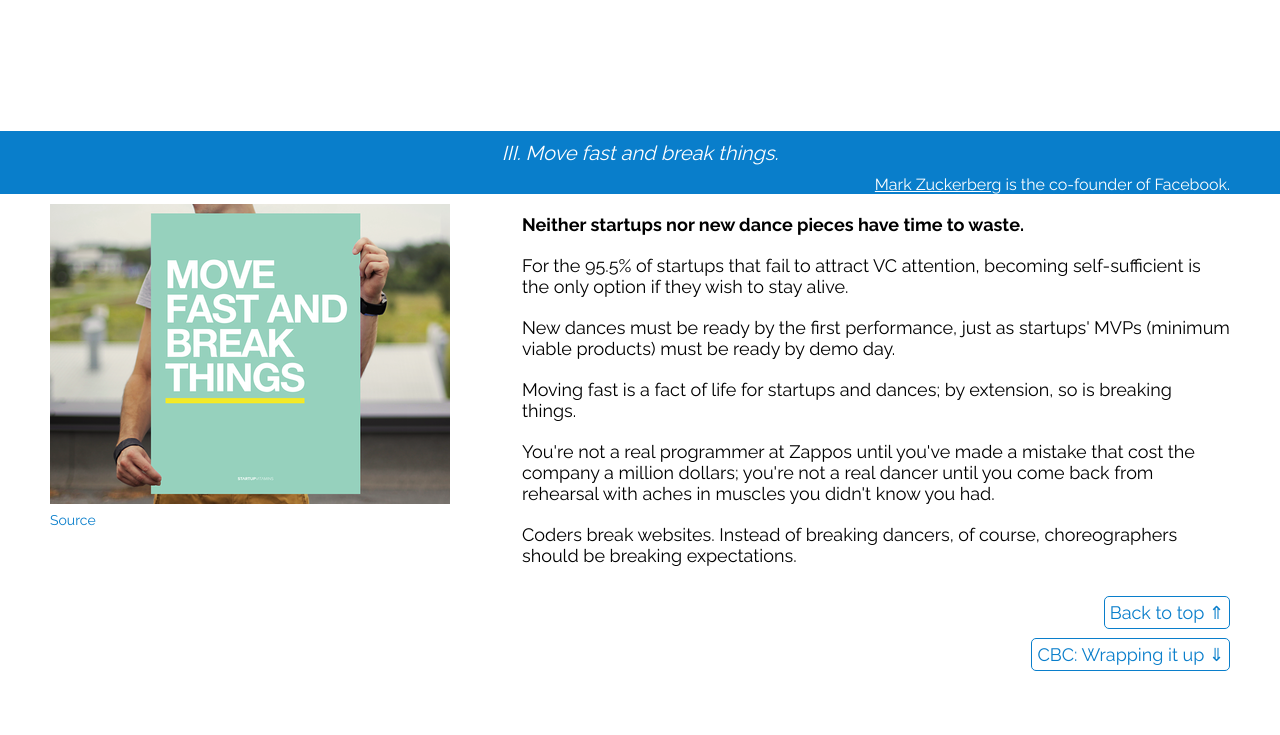
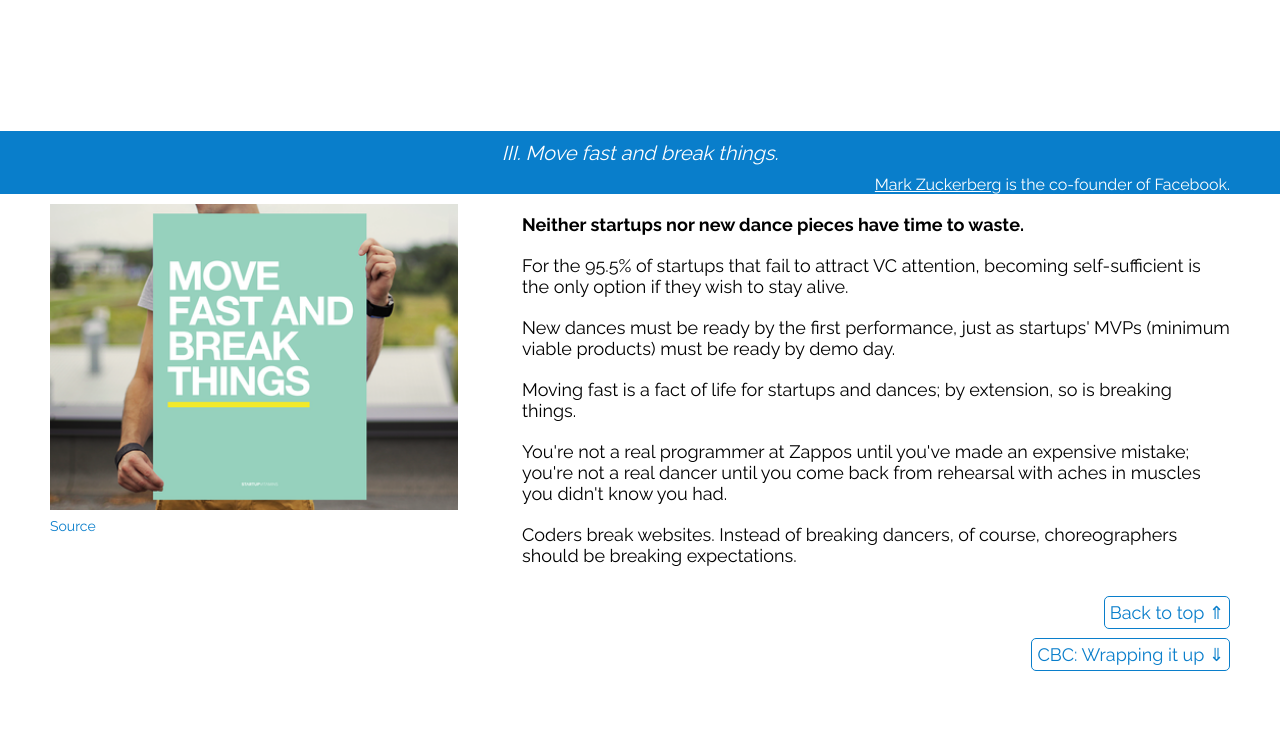
Before and after one commit to kaitlinhuben/kaitlinhuben.github.io, a PHP site: page /DanceInNYC/index.html in a window 1280 px wide. Shown: the part 3840-4575 px from the top of the page. Run offline with PHP 8.4, Linux system fonts and the light colour scheme.

Commit message:
Slight changes and additions

```diff
--- a/DanceInNYC/css/style.css
+++ b/DanceInNYC/css/style.css
@@ -139,6 +139,13 @@ div.spacer-50 {
 	float: right;
 	width: 30%;
 }
+.left-35 {
+	float: left;
+	width: 35%;
+}
 div.clear {
 	clear: both;
 }
+img#move-fast {
+	width: 300px;
+}
--- a/DanceInNYC/index.html
+++ b/DanceInNYC/index.html
@@ -26,7 +26,7 @@
 		<div class="section" id="zeroth">
 			<div class="quote">
 				<div class="quote-content">
-					Kaitlin Huben, for Dance in NYC
+					Kaitlin Huben, for <a href="http://www.columbia.edu/cu/bulletin/uwb/subj/DNCE/BC2570-20143-001/">Dance in NYC</a>
 				</div>
 			</div>
 			<div class="content">
@@ -154,8 +154,8 @@
 				</div>
 			</div>
 			<div class="content">
-			  <div class="left-30">
-				<img src="img/movefast.png" />
+			  <div class="left-35" id="move-fast-container">
+				<img src="img/movefast.png" id="move-fast"/>
 				<br>
 				<a href="https://d13yacurqjgara.cloudfront.net/users/225154/screenshots/780594/dribbble_1x.png" style="font-size:14px;">Source</a>
 			  </div>
@@ -164,7 +164,7 @@
 				<li>For the 95.5% of startups that fail to attract VC attention, becoming self-sufficient is the only option if they wish to stay alive.</li>
 				<li>New dances must be ready by the first performance, just as startups' MVPs (minimum viable products) must be ready by demo day.</li>
 				<li>Moving fast is a fact of life for startups and dances; by extension, so is breaking things.</li>
-				<li>You're not a real programmer at Zappos until you've made a mistake that cost the company a million dollars; you're not a real dancer until you come back from rehearsal with aches in muscles you didn't know you had.</li>
+				<li>You're not a real programmer at Zappos until you've made an expensive mistake; you're not a real dancer until you come back from rehearsal with aches in muscles you didn't know you had.</li>
 				<li>Coders break websites. Instead of breaking dancers, of course, choreographers should be breaking expectations.</li>
 			  </ul>
 			  <div class="clear">
--- a/DanceInNYC/js/animations.js
+++ b/DanceInNYC/js/animations.js
@@ -1,4 +1,8 @@
 $(document).ready(function() {
+	// resize image to fit
+	thirdWidth = $('#move-fast-container').outerWidth();
+	$('#move-fast').width(thirdWidth-5);
+
 	// ----------------------------------------------------
 	// get all section elements
 	// ----------------------------------------------------
```
